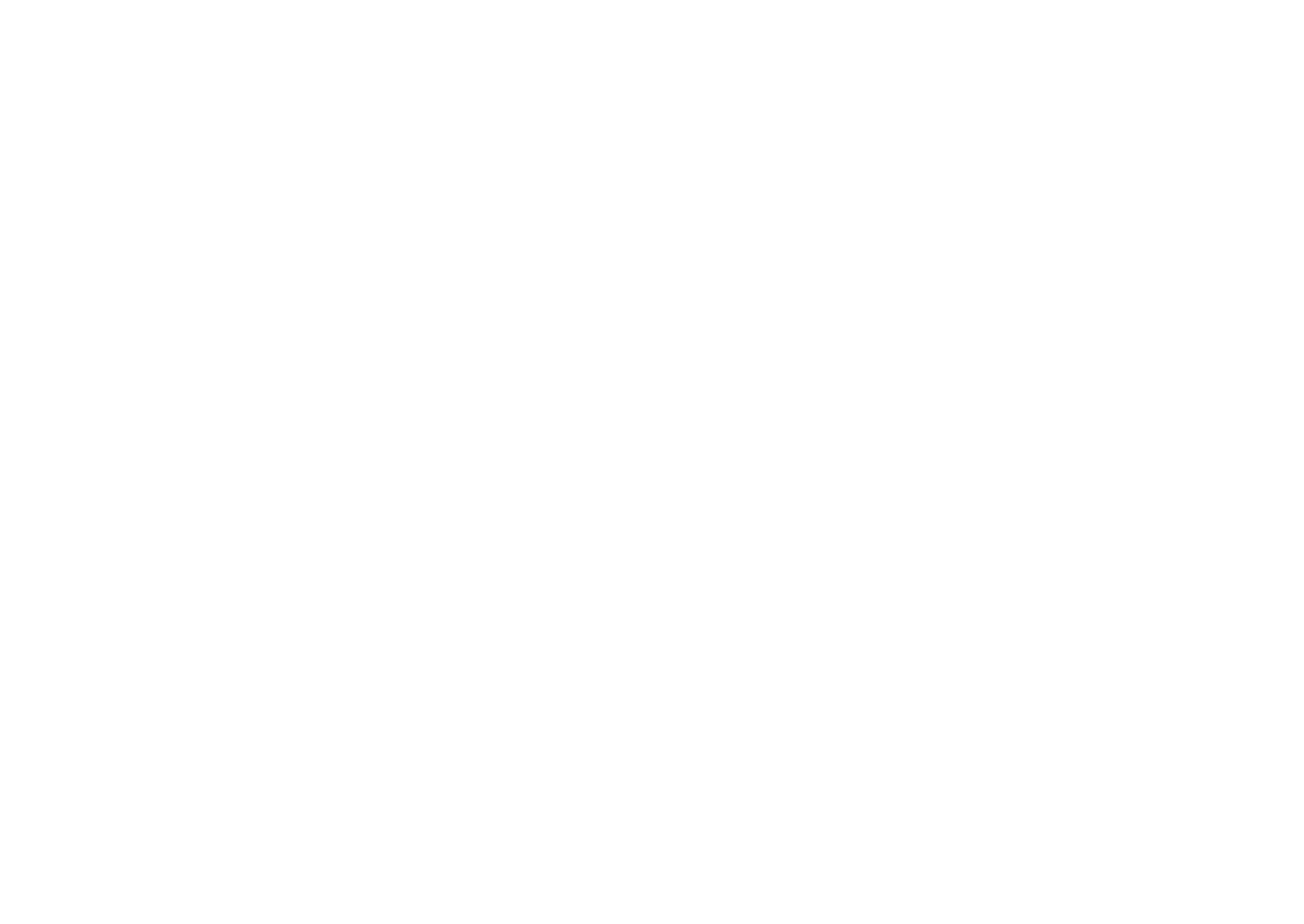
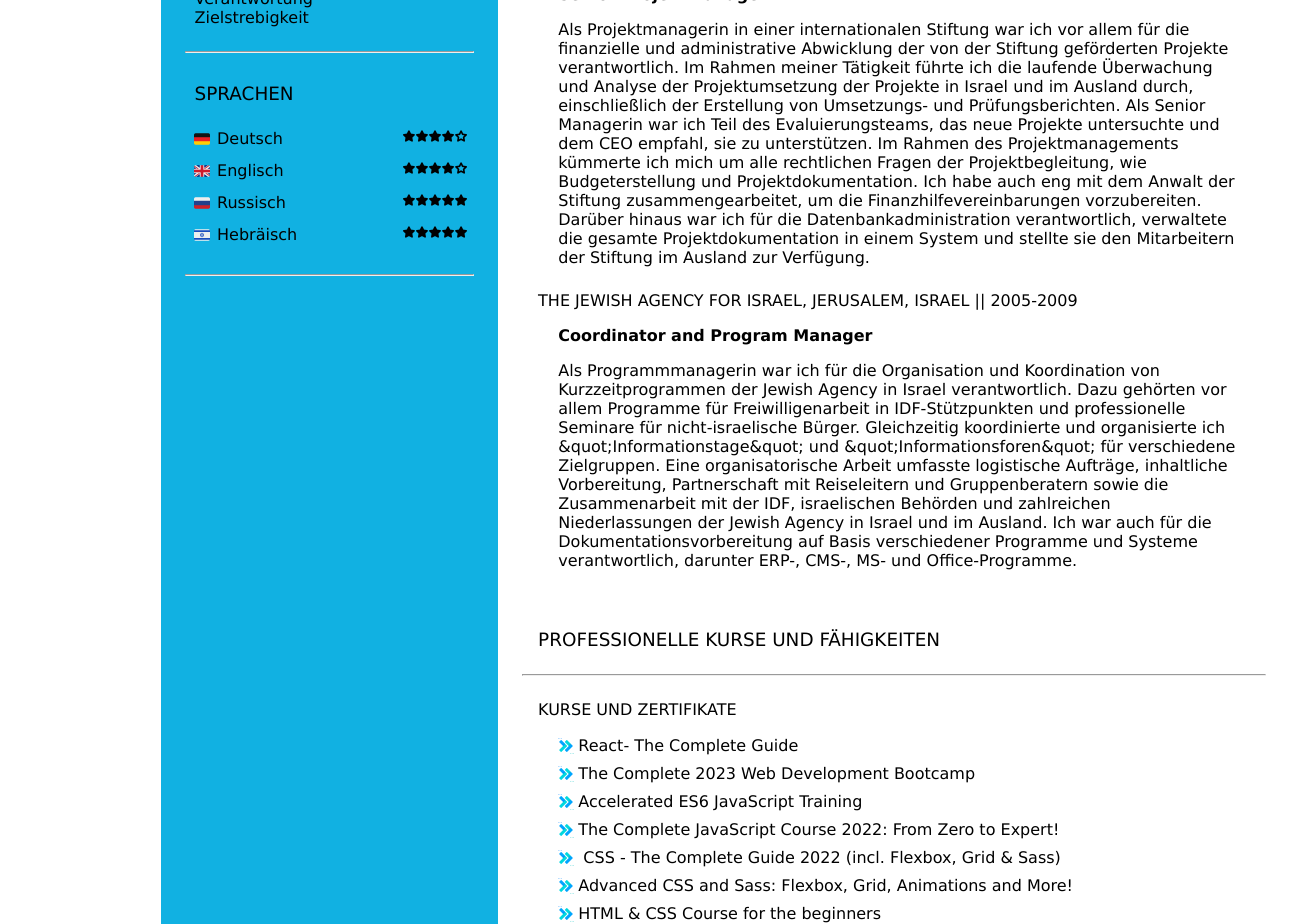
Before and after one commit to svirinvictoria/Resume, a React (Create React App) app: page /de in a window 1280 px wide. Before the commit this address had no page. Shown: the part 940-1864 px from the top of the page, 1304 px wide, since content can reach past the window. Before the commit the page ends 800 px from the top, so only its background shows below. Built offline with nearby package versions, Linux system fonts and the light colour scheme.

Commit message:
after first review

```diff
--- a/src/App.css
+++ b/src/App.css
@@ -77,25 +77,7 @@
   flex-basis: 60%;
 }
 
-.heb::before{
-  content:url(../src/images/favicon_flag_isr/favicon-16x16.png);
-  position: relative;
-  top: 3px;
-}
-.ger::before{
-  content:url(../src/images/favicon_flag_ger/favicon-16x16.png);
-  position: relative;
-  top: 3px;
-}
-
-.rus::before{
-  content:url(../src/images/favicon_flag_rus/favicon-16x16.png);
-  position: relative;
-  top: 3px;
-}
-
-.eng::before{
-  content:url(../src/images/favicon_flag_eng/favicon-16x16.png);
+.flag_location{
   position: relative;
   top: 3px;
 }
--- a/src/App.jsx
+++ b/src/App.jsx
@@ -10,8 +10,8 @@
     <div className='container'>
         <div>
           <Routes>
-            <Route path="/" Component={Resume}></Route>
-            <Route path="/german" Component={Resume}></Route>
+            <Route path="/en" Component={Resume}></Route>
+            <Route path="/de" Component={Resume}></Route>
           </Routes>
         </div>
       </div>
--- /dev/null
+++ b/src/Resume/CourseItem.jsx
@@ -0,0 +1,12 @@
+import right_arrow from '../images/right_arrow.png';
+function CourseItem(props){
+
+    return(
+        <div className='exp-text'>
+              <img className='arrow_icon' src={right_arrow} alt="arrow" />
+              <span >{props.courseName}</span>
+        </div>
+    )
+}
+
+export default CourseItem;
--- /dev/null
+++ b/src/Resume/PersonalItem.jsx
@@ -0,0 +1,19 @@
+
+
+function PersonalItem(props){
+
+  return(
+    <div className='rating_home'>
+      <div className= {'give_width'}>
+        <img className="flag_location" src={props.flag}/>
+        <span className='after_icon'>{props.lang}</span>
+      </div>
+      <div>
+        <img className='rating_star' src={props.rating} alt="rating" />
+      </div>
+    </div>
+
+  )
+}
+
+export default PersonalItem;
--- a/src/Resume/Resume.css
+++ b/src/Resume/Resume.css
@@ -78,24 +78,24 @@
     flex-basis: 60%;
   }
 
-  .heb::before{
+  .langHeb::before{
     content:url(../images/favicon_flag_isr/favicon-16x16.png);
     position: relative;
     top: 3px;
   }
-  .ger::before{
+  .langGerm::before{
     content:url(../images/favicon_flag_ger/favicon-16x16.png);
     position: relative;
     top: 3px;
   }
 
-  .rus::before{
+  .langRus::before{
     content:url(../images/favicon_flag_rus/favicon-16x16.png);
     position: relative;
     top: 3px;
   }
 
-  .eng::before{
+  .langEng::before{
     content:url(../images/favicon_flag_eng/favicon-16x16.png);
     position: relative;
     top: 3px;
--- a/src/Resume/Resume.jsx
+++ b/src/Resume/Resume.jsx
@@ -1,12 +1,18 @@
 import './Resume.css';
 import rating_4 from '../images/rating_4.png';
 import rating_5 from '../images/rating_5.png';
-import right_arrow from '../images/right_arrow.png';
+// import right_arrow from '../images/right_arrow.png';
 import { useEffect, useState } from "react";
 import { useLocation, useNavigate } from 'react-router-dom';
 import { useProxy } from "../hooks/useProxy";
 import foto from "../images/foto.jpg"
 import Topic from './Topic';
+import CourseItem from "./CourseItem";
+import PersonalItem from "./PersonalItem";
+import flag_ger from "../images/favicon_flag_ger/favicon-16x16.png";
+import flag_eng from "../images/favicon_flag_eng/favicon-16x16.png";
+import flag_rus from "../images/favicon_flag_rus/favicon-16x16.png";
+import flag_isr from "../images/favicon_flag_isr/favicon-16x16.png"
 
 
 
@@ -18,17 +24,16 @@
   const navigate = useNavigate();
 
   useEffect(()=>{
-    console.log(location.pathname);
     const personalInfo = proxy.renderPage(location.pathname);
     setInfo(personalInfo)
   }, [location.pathname]);
 
   function goToEnglishHandler(){
-    navigate("/")
+    navigate("/en")
   }
 
   function goToGermanHandler(){
-    navigate("/german")
+    navigate("/de")
   }
 
   return (
@@ -77,7 +82,13 @@
 
           <div className="info">
               <p className="heading">{info.languages}</p>
-              <div className='rating_home'>
+
+             <PersonalItem flag={flag_ger} lang={info.langGerm} rating = {rating_4}/>
+             <PersonalItem flag={flag_eng} lang={info.langEng} rating = {rating_4}/>
+             <PersonalItem flag={flag_rus} lang={info.langRus} rating = {rating_5}/>
+             <PersonalItem flag = {flag_isr} lang={info.langHeb} rating = {rating_5}/>
+
+              {/* <div className='rating_home'>
                 <div className='ger give_width'>
                   <span className='after_icon'>{info.langGerm}</span>
                   </div>
@@ -107,7 +118,7 @@
                 <div>
                   <img className='rating_star' src={rating_5} alt="5 stars" />
                 </div>
-              </div>
+              </div> */}
 
           </div>
           <hr className='line_left'></hr>
@@ -136,29 +147,13 @@
           <hr className='line'></hr>
 
           <p className='heading_prof heading_org'>{info.courses}</p>
-            <div className='exp-text'>
-              <img className='arrow_icon' src={right_arrow} alt="arrow" />
-              <span >{info.courseReact}</span></div>
-            <div className='exp-text'>
-              <img className='arrow_icon' src={right_arrow} alt="arrow" />
-              <span>{info.courseWeb}</span></div>
-            <div className=' exp-text'>
-              <img className='arrow_icon' src={right_arrow} alt="arrow" />
-              <span>{info.courseJS}</span>
-            </div>
-            <div className=' exp-text'>
-              <img className='arrow_icon' src={right_arrow} alt="arrow" />
-              <span>{info.courseES6}</span>
-            </div>
-            <div className=' exp-text'>
-              <img className='arrow_icon' src={right_arrow} alt="arrow" />
-              <span>{info.courseCss}</span></div>
-            <div className=' exp-text'>
-              <img className='arrow_icon' src={right_arrow} alt="arrow" />
-              <span>{info.courseAdvancedCss}</span></div>
-            <div className=' exp-text'>
-            <img className='arrow_icon' src={right_arrow} alt="arrow" />
-            <span>{info.courseHtml}</span></div>
+            <CourseItem courseName={info.courseReact} />
+            <CourseItem courseName={info.courseWeb} />
+            <CourseItem courseName={info.courseJS} />
+            <CourseItem courseName={info.courseES6} />
+            <CourseItem courseName={info.courseCss} />
+            <CourseItem courseName={info.courseAdvancedCss} />
+            <CourseItem courseName={info.courseHtml} />
       </div>
 
       <div className='experience'>
--- a/src/hooks/useProxy.jsx
+++ b/src/hooks/useProxy.jsx
@@ -1,10 +1,10 @@
 
 export function useProxy (){
     function renderPage(currentPage){
-         if (currentPage === "/"){
+         if (currentPage === "/en"){
             const englishVersion = englishText();
             return englishVersion;
-         } else if (currentPage === "/german"){
+         } else if (currentPage === "/de"){
             const germanVersion = germanText();
             return germanVersion;
          }
```
